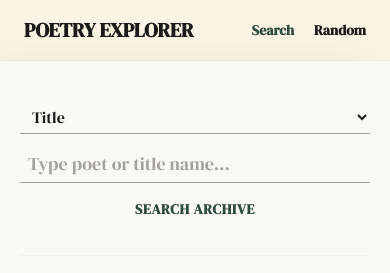
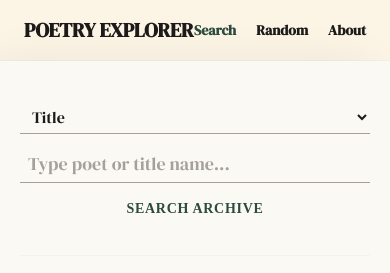
Before and after one commit to Tambre1209/poetry-explorer-vue, a Vue app: page / in a window 390 px wide. Shown: the top 273 px of the page. Built offline with nearby package versions, Linux system fonts and the light colour scheme; a web font is replaced by a local one.

Commit message:
fix: resolve functional search/random bugs, restore dual-parameter typography, and fix mobile navigation. Also updated docs.

```diff
--- a/src/App.vue
+++ b/src/App.vue
@@ -30,9 +30,13 @@
     window.scrollTo(0, 0)
 }
 
+// API Error
+const apiError = ref(null)
+
 // Random Poem Fetcher
 const fetchRandom = async () => {
     isLoading.value = true //start loading
+    apiError.value = null //reset error
     try {
             const response = await fetch('https://poetrydb.org/random/1')
             const data = await response.json()
@@ -43,9 +47,12 @@
 
                 // Clearing out search results so nav controls don't show
                 currentSearch.results = []
+            } else {
+                throw new Error('No poem found')
             }
 
     } catch (error) {
+        apiError.value = 'Failed to load random poem. Please try again.'
         console.error('Failed to fetch random poem:', error)
     } finally {
         isLoading.value = false //end loading
@@ -60,7 +67,13 @@
             <div class="h-full bg-accent animate-pulse w-full"></div>
         </div>
 
-        <Sidebar @navigate="navigateTo" @fetch-random="fetchRandom" />
+        <Sidebar
+          :currentView="currentView"
+          @navigate="navigateTo"
+          @fetch-random="fetchRandom"
+        />
+
+        <div v-if="apiError" class="text-center py-20 text-next font-bold">{{ apiError }}</div>
 
         <main class="flex-1 bg-poem-bg md:rounded-l-3xl relative overflow-hidden" style="box-shadow: -15px 0 45px -5px rgba(0,0,0,0.08);">
             <div class="max-w-3xl mx-auto w-full px-5 md:px-20 py-10 md:py-16">
--- a/src/components/PoemDetail.vue
+++ b/src/components/PoemDetail.vue
@@ -18,14 +18,16 @@
 const nextPoem = computed(() => currentIndex.value < props.results.length - 1 ? props.results[currentIndex.value + 1] : null)
 
 const typeScaleClass = computed(() => {
-    if (!props.poem || !props.poem.lines) return 'text-[1.2rem]'
+  if (!props.poem || !props.poem.lines) return 'text-[1.2rem]'
 
-    const longestLine = Math.max(...props.poem.lines.map(line => line.length))
+  const longestLine = Math.max(...props.poem.lines.map(line => line.length))
+  const lineCount = props.poem.linecount || 0
 
-    if (longestLine > 75) return 'text-[0.9rem]'
-    if (longestLine > 60) return 'text-[1rem]'
-    if (longestLine > 45) return 'text-[1.1rem]'
-    return 'text-[1.2rem]'
+  // Dual-parameter logic: Scale down if very wide OR very long
+  if (longestLine > 70 || lineCount > 60) return 'text-[0.9rem]'
+  if (longestLine > 55 || lineCount > 40) return 'text-[1rem]'
+  if (longestLine > 40 || lineCount > 20) return 'text-[1.1rem]'
+  return 'text-[1.2rem]'
 })
 </script>
 
--- a/src/components/Search.vue
+++ b/src/components/Search.vue
@@ -11,7 +11,10 @@
 const isSearching = ref(false)
 const apiError = ref(null)
 
+const hasSearched = ref(false)
+
 const executeSearch = async () => {
+  hasSearched.value = true
   if (!props.currentSearch.query.trim()) return
 
   isSearching.value = true
@@ -19,7 +22,7 @@
   apiError.value = null
   props.currentSearch.results = []
 
-  const url = `https://poetrydb.org/${props.currentSearch.type}/${props.currentSearch.query}`
+  const url = `https://poetrydb.org/${props.currentSearch.type}/${encodeURIComponent(props.currentSearch.query)}`
 
   if (props.apiCache[url]) {
     props.currentSearch.results = props.apiCache[url]
@@ -71,7 +74,7 @@
         <button
           type="submit"
           :disabled="isSearching"
-          class="text-sm font-bold uppercase tracking-wider text-accent hover:text-next transition-colors px-4 py-1 font-submit"
+          class="text-sm font-bold uppercase tracking-wider text-accent hover:text-next transition-colors px-4 py-1 font-text"
         >
           {{ isSearching ? 'Searching...' : 'Search Archive' }}
         </button>
@@ -112,9 +115,8 @@
         </ul>
       </div>
 
-      <div v-else-if="currentSearch.query && !isSearching && currentSearch.results.length === 0" class="text-center py-20 border border-dashed border-stone-200 rounded bg-[#F4F0E6]/30">
+      <div v-else-if="hasSearched && !isSearching && currentSearch.results.length === 0" class="text-center py-20 border border-dashed border-stone-200 rounded bg-[#F4F0E6]/30">
         <p class="italic text-meta text-lg">The archives are silent.</p>
-        <p class="text-xs text-stone-400 mt-2 font-mono">No matching records found. Verify spelling or switch parameters.</p>
       </div>
 
       <div v-else class="text-center py-20">
--- a/src/components/Sidebar.vue
+++ b/src/components/Sidebar.vue
@@ -1,16 +1,18 @@
 <script setup>
+    defineProps({ currentView: String })
     const emit = defineEmits(['navigate', 'fetch-random'])
 </script>
 
 <template>
   <!-- Mobile Navigation -->
-  <header class="bg-nav-bg px-6 py-4 border-b border-stone-200/40 flex justify-between items-center md:hidden shrink-0">
-    <span class="text-xl font-bold uppercase text-ink">Poetry Explorer</span>
-    <div class="flex gap-5 text-sm font-bold uppercase">
-      <button @click="emit('navigate', 'search')" class="text-accent">Search</button>
-      <button @click="emit('fetch-random')" class="text-ink hover:text-accent transition-colors">Random</button>
-    </div>
-  </header>
+    <header class="bg-nav-bg px-6 py-4 border-b border-stone-200/40 flex justify-between items-center md:hidden shrink-0">
+      <span class="text-xl font-bold uppercase text-ink">Poetry Explorer</span>
+      <div class="flex gap-5 text-sm font-bold uppercase">
+        <button @click="emit('navigate', 'search')" :class="[currentView === 'search' ? 'text-accent' : 'text-ink']">Search</button>
+        <button @click="emit('fetch-random')" class="text-ink">Random</button>
+        <button @click="emit('navigate', 'about')" :class="[currentView === 'about' ? 'text-accent' : 'text-ink']">About</button>
+      </div>
+    </header>
 
   <!-- Desktop Sidebar -->
   <aside class="w-72 bg-nav-bg px-10 py-12 hidden md:flex flex-col gap-12 shrink-0 h-screen sticky top-0 self-start border-r border-stone-200/40">
@@ -26,9 +28,9 @@
     </div>
 
     <nav class="flex flex-col gap-6 text-xl items-start">
-      <button @click="emit('navigate', 'search')" class="text-accent hover:opacity-80 transition-opacity">Search</button>
-      <button @click="emit('fetch-random')" class="text-ink hover:text-accent transition-colors">Random Discover</button>
-      <button @click="emit('navigate', 'about')" class="text-ink hover:text-accent transition-colors">About</button>
+      <button @click="emit('navigate', 'search')" :class="[currentView === 'search' ? 'text-accent' : 'text-ink']">Search</button>
+      <button @click="emit('fetch-random')" :class="[currentView === 'random' ? 'text-accent' : 'text-ink']">Random Discover</button>
+      <button @click="emit('navigate', 'about')" :class="[currentView === 'about' ? 'text-accent' : 'text-ink']">About</button>
     </nav>
   </aside>
 </template>
```
Also changed, not shown: 1 other file (tests, documents, lock files or other folders).
